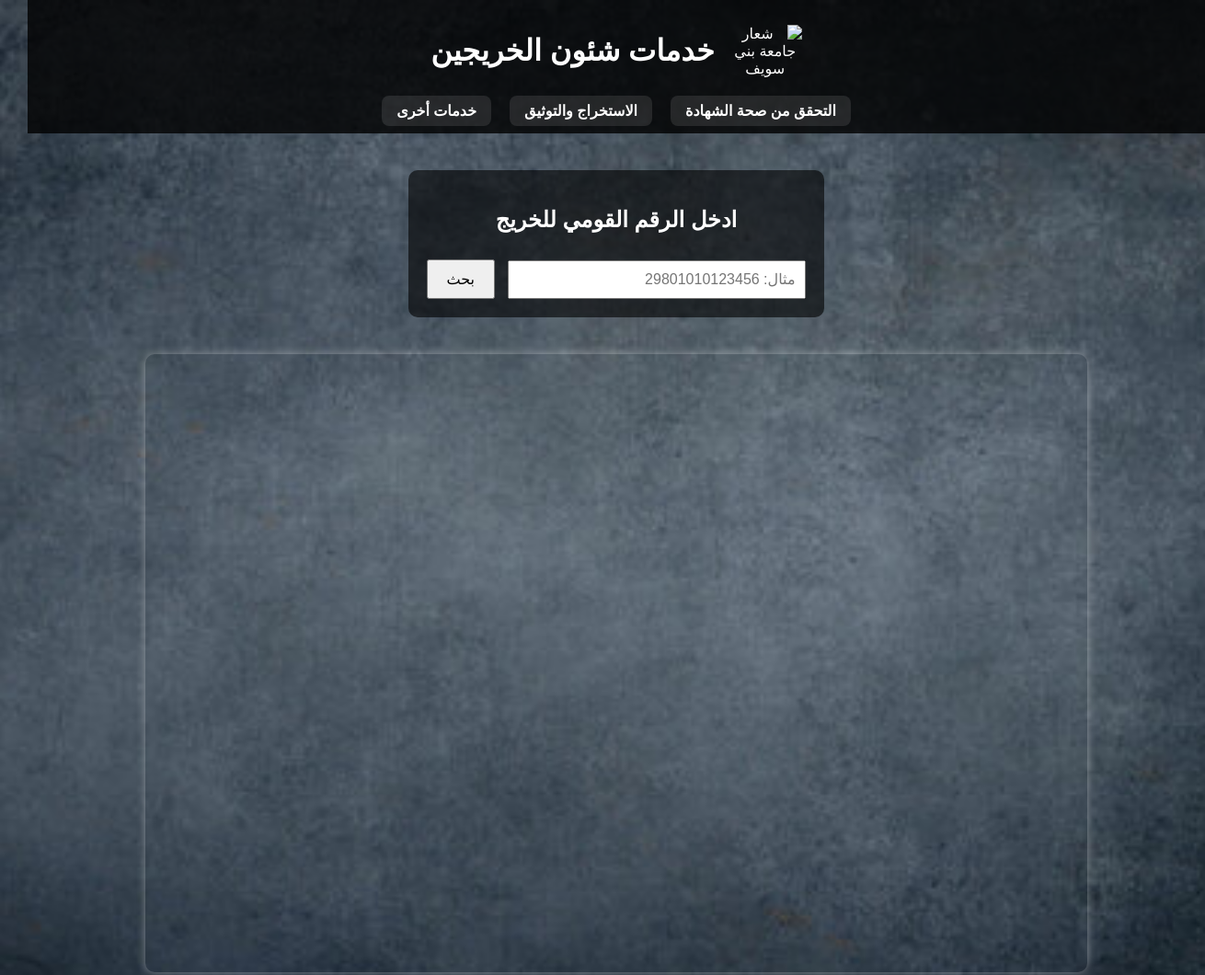
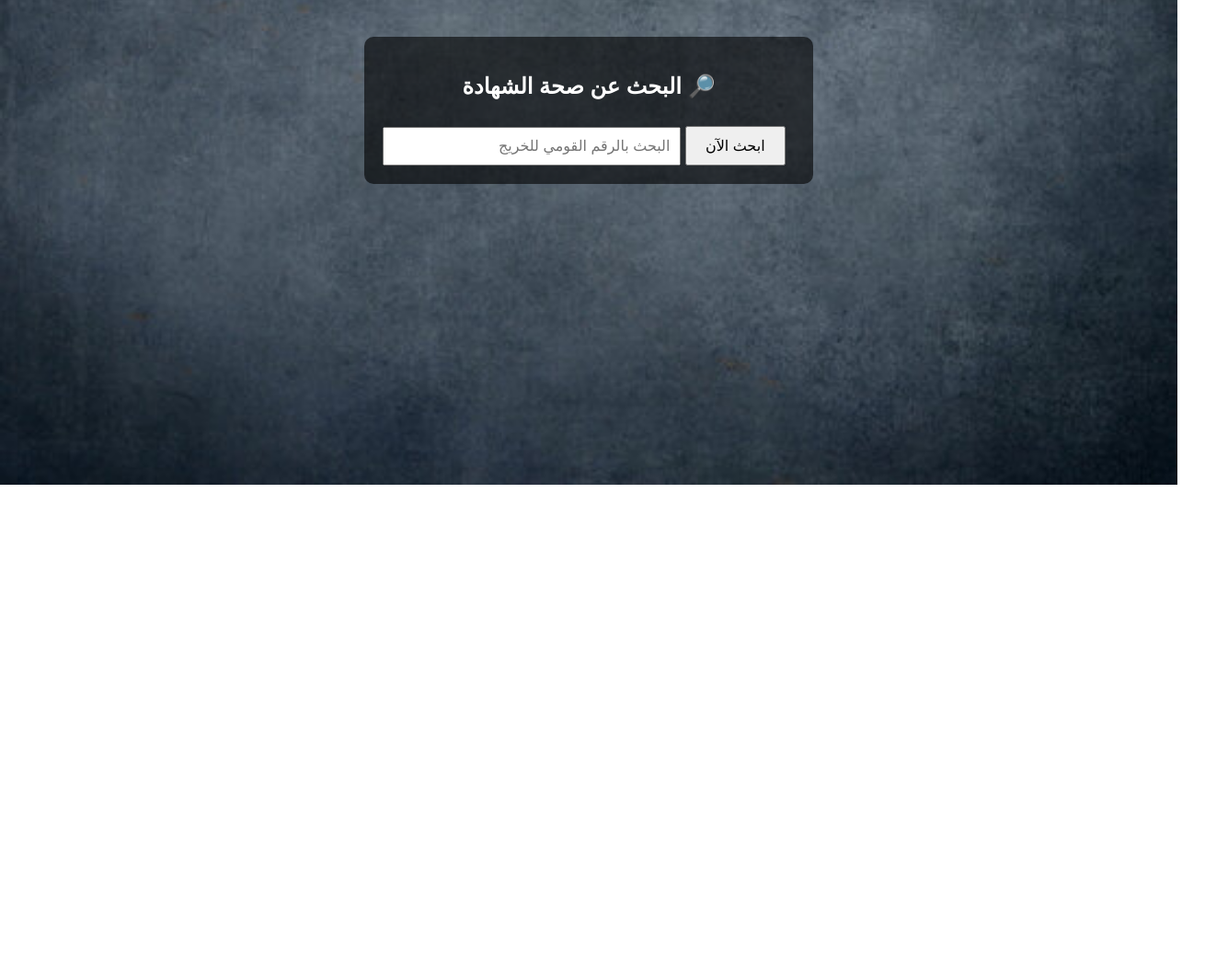
Before and after one commit to ar2010111/universitybns, a plain HTML site: page index.html in a window 1280 px wide. Shown: the top 1060 px of the page at 92% size, 1310 px wide, since content can reach past the window. After the commit the page ends 800 px from the top, so only its background shows below. Drawn offline with Linux system fonts and the light colour scheme.

Commit message:
Update index.html

```diff
--- a/index.html
+++ b/index.html
@@ -2,44 +2,20 @@
 <html lang="ar" dir="rtl">
 <head>
   <meta charset="UTF-8">
+  <title>البحث عن صحة الشهادة</title>
   <meta name="viewport" content="width=device-width, initial-scale=1.0">
-  <title>خدمات شئون الخريجين - جامعة بني سويف</title>
   <link rel="stylesheet" href="style.css">
 </head>
 <body>
-
-  <header>
-    <div class="header-content">
-      <img src="images/logo-bsu.png" alt="شعار جامعة بني سويف" class="logo">
-      <h1>خدمات شئون الخريجين</h1>
-    </div>
-    <nav>
-      <ul>
-        <li><a href="#">التحقق من صحة الشهادة</a></li>
-        <li><a href="#">الاستخراج والتوثيق</a></li>
-        <li><a href="#">خدمات أخرى</a></li>
-      </ul>
-    </nav>
-  </header>
-
   <div class="container">
-    <h2>ادخل الرقم القومي للخريج</h2>
-    <input type="text" id="national-id" placeholder="مثال: 29801010123456">
-    <button onclick="search()">بحث</button>
+    <h2>🔎 البحث عن صحة الشهادة</h2>
+    <form id="searchForm">
+      <button type="submit">ابحث الآن</button>
+      <input type="text" id="searchInput" placeholder="البحث بالرقم القومي للخريج">
+    </form>
+    <div id="results"></div>
   </div>
-
-  <div class="slider-container">
-    <div class="slider" id="slider">
-      <img src="images/img1.jpg" alt="صورة 1">
-      <img src="images/img2.jpg" alt="صورة 2">
-      <img src="images/img3.jpg" alt="صورة 3">
-    </div>
-  </div>
-
-  <footer>
-    <p>© 2025 جامعة بني سويف - جميع الحقوق محفوظة</p>
-  </footer>
-
+  <audio id="successSound" src="https://cdn.pixabay.com/download/audio/2022/03/15/audio_fa69c73fb6.mp3?filename=success-1-6297.mp3" preload="auto"></audio>
   <script src="script.js"></script>
 </body>
 </html>
```
